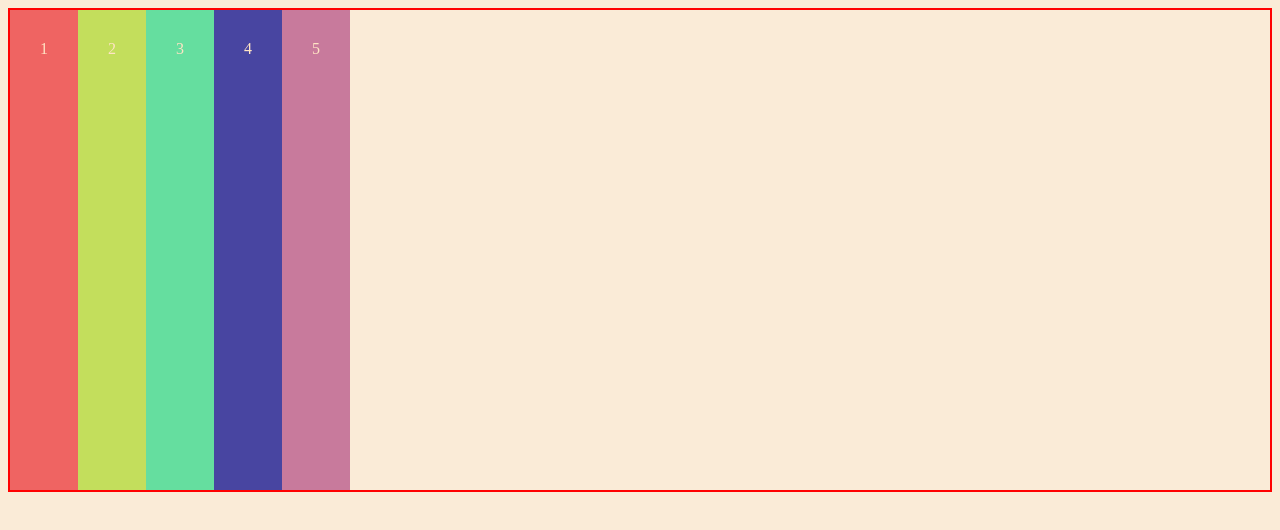
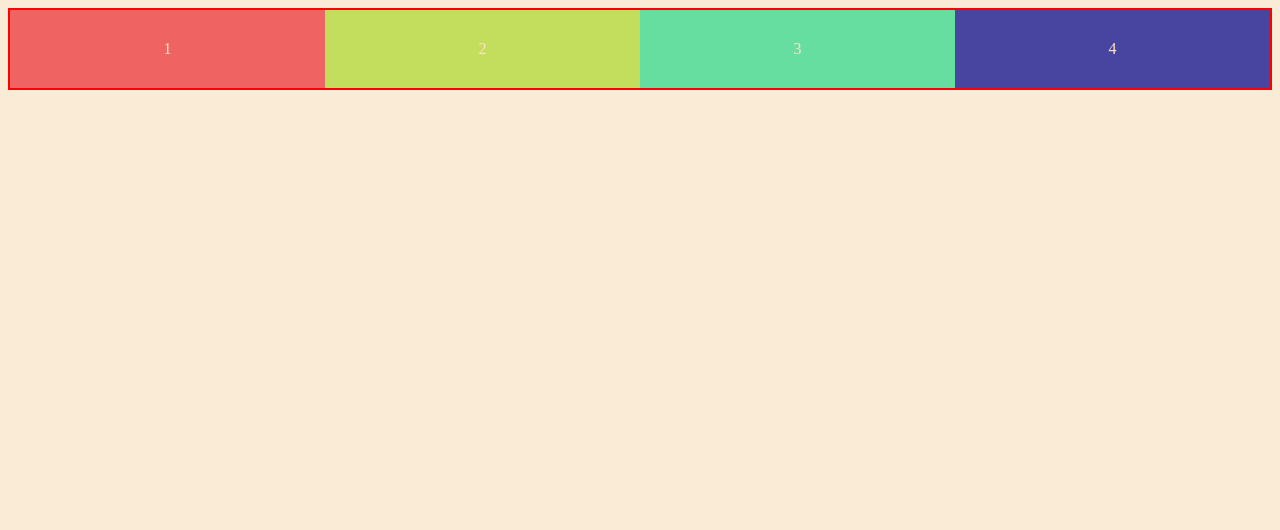
Before and after one commit to bharathchandragoud/CSS, a plain HTML site: page Flexbox/index.html in a window 1280 px wide. Drawn offline with Linux system fonts and the light colour scheme.

Commit message:
flex box project

```diff
--- a/Flexbox/index.html
+++ b/Flexbox/index.html
@@ -10,7 +10,7 @@
   <style>
     .container {
       display: flex;
-      height: 60vh;
+      flex-wrap: wrap;
       /* flex-direction: row; */
       /* flex-direction: row-reverse; */
       /* flex-direction: column; */
@@ -28,6 +28,10 @@
        align-items: baseline;
       align-items: center; */
     }
+    .box{
+      /* flex: flex-grow flex-shrink flex-basis; */
+      flex:1 0 200px
+    }
   </style>
   <body>
     <div class="container">
@@ -35,7 +39,7 @@
       <div class="box box-2">2</div>
       <div class="box box-3">3</div>
       <div class="box box-4">4</div>
-      <div class="box box-5">5</div>
+      <!-- <div class="box box-5">5</div> -->
     </div>
   </body>
 </html>
```
